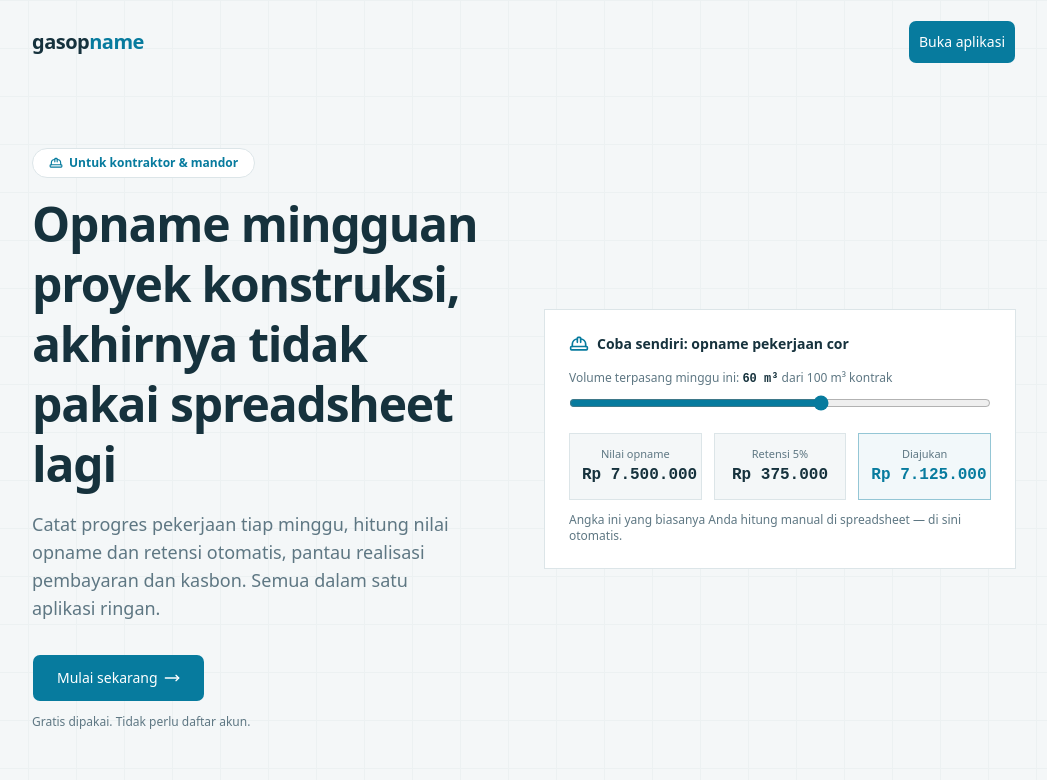
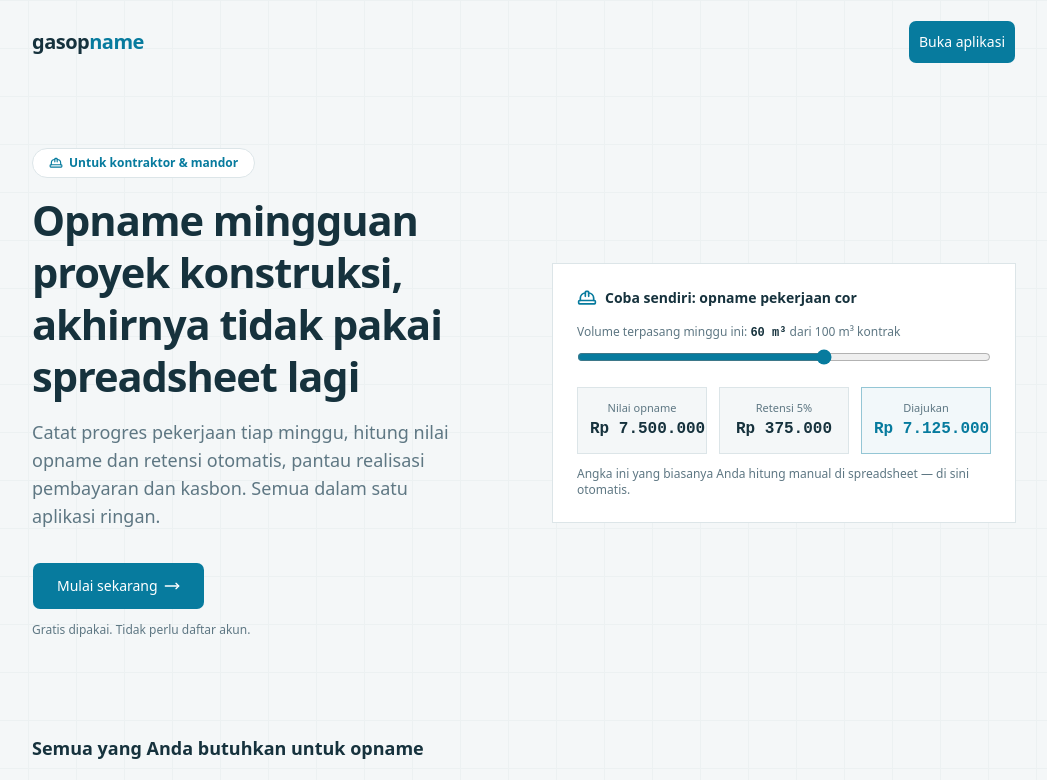
Before and after one commit to EnamTiga/gasopname, a React (Vite) app in the folder app/: page / in a window 1280 px wide. Shown: the top 780 px of the page, without its empty margins (116-1163 px from the left). Built offline with nearby package versions, Linux system fonts and the light colour scheme.

Commit message:
ui: landing hero wrapping & alignment (R14d)

```diff
--- a/app/src/pages/landing.tsx
+++ b/app/src/pages/landing.tsx
@@ -109,15 +109,15 @@ export function Landing({ onStart }: { onStart: () => void }) {
       </header>
 
       <main className="relative mx-auto max-w-5xl px-5 pb-20">
-        <section className="grid grid-cols-1 items-center gap-10 py-10 sm:py-16 lg:grid-cols-2">
+        <section className="grid grid-cols-1 items-center gap-10 py-10 sm:py-16 lg:grid-cols-2 lg:gap-14">
           <div>
             <p className={`mb-4 inline-flex items-center gap-1.5 rounded-full border border-rule bg-sheet px-4 py-1.5 text-xs font-semibold text-survey ${anim(0)}`}>
               <HardHat className="h-3.5 w-3.5" aria-hidden /> Untuk kontraktor & mandor
             </p>
-            <h1 className={`text-3xl font-bold leading-tight tracking-tight text-pretty sm:text-5xl ${anim(1)}`}>
+            <h1 className={`text-3xl font-bold leading-tight tracking-tight text-pretty sm:text-4xl lg:text-[2.6rem] ${anim(1)}`}>
               Opname mingguan proyek konstruksi, akhirnya tidak pakai spreadsheet lagi
             </h1>
-            <p className={`mt-4 max-w-xl text-pretty text-ink-soft sm:text-lg ${anim(2)}`}>
+            <p className={`mt-4 max-w-xl text-pretty text-ink-soft sm:text-base lg:text-lg ${anim(2)}`}>
               Catat progres pekerjaan tiap minggu, hitung nilai opname dan retensi otomatis,
               pantau realisasi pembayaran dan kasbon. Semua dalam satu aplikasi ringan.
             </p>
```
